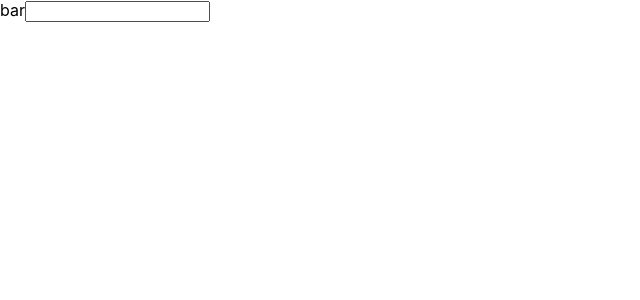
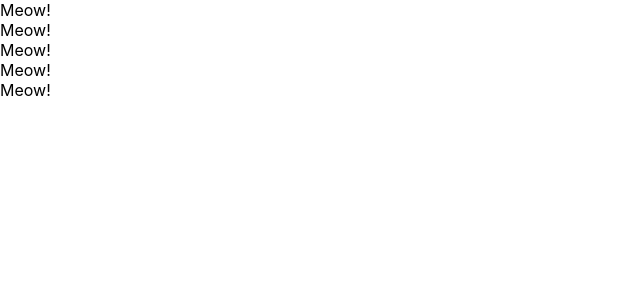
Before and after one commit to empenguin1186/udemy-react-redux-crud-application, a React (Create React App) app: page / in a window 1280 px wide. Shown: the top 300 px of the page, without its empty margins (0-640 px from the left). Built offline with nearby package versions, Linux system fonts and the light colour scheme.

Commit message:
:+1: add component

```diff
--- a/src/App.js
+++ b/src/App.js
@@ -1,12 +1,28 @@
 import React from 'react';
 
-function App() {
+// function App() {
+//   return (
+//     <React.Fragment>
+//       <label htmlFor="bar">bar</label>
+//       <input type="text" onChange={() => { console.log("I am clicked!!") }} id="bar" />
+//     </React.Fragment>
+//   )
+// }
+
+const App = () => {
   return (
-    <React.Fragment>
-      <label htmlFor="bar">bar</label>
-      <input type="text" onChange={() => { console.log("I am clicked!!") }} id="bar" />
-    </React.Fragment>
+    <div>
+      <Cat />
+      <Cat />
+      <Cat />
+      <Cat />
+      <Cat />
+    </div>
   )
 }
 
+const Cat = () => {
+  return <div>Meow!</div>
+}
+
 export default App;
```
Also changed, not shown: 1 other file (tests, documents, lock files or other folders).
